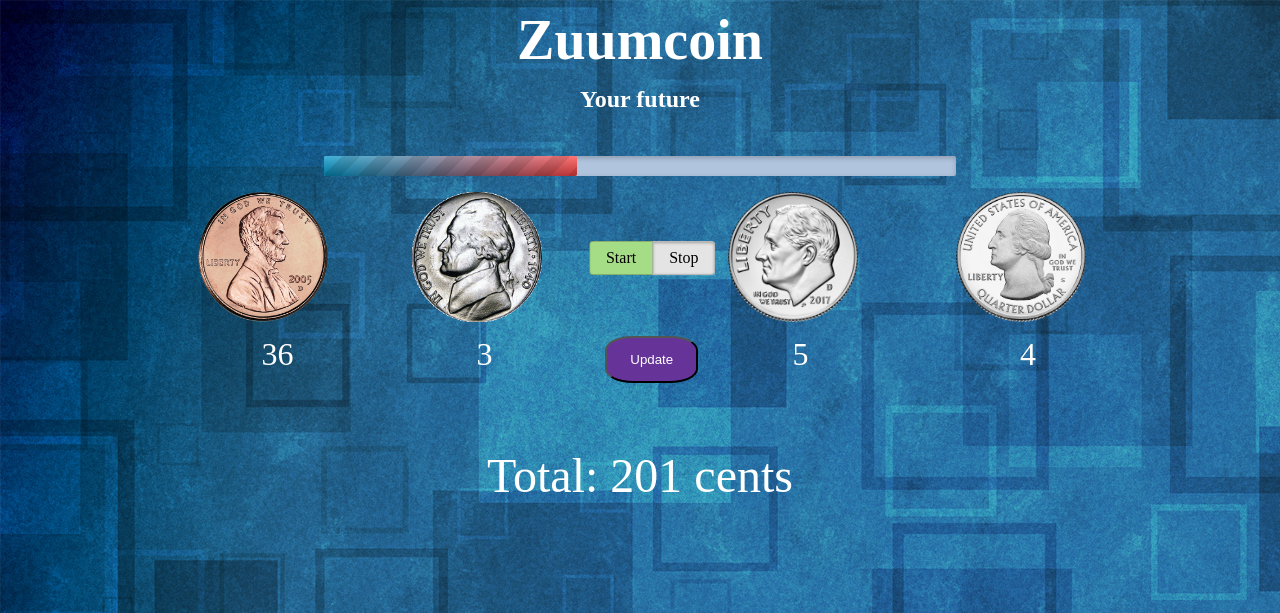
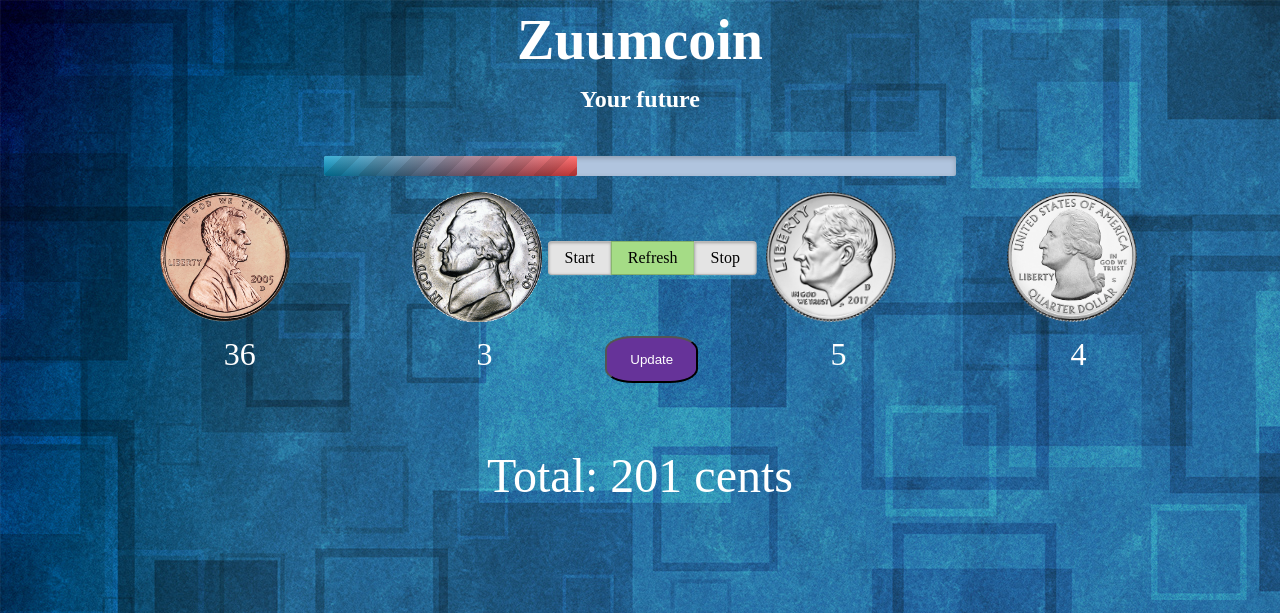
Before and after one commit to hungndo/Zuumcoin, a Django app: page /zuumcoin/ in a window 1280 px wide; the page is wider, and only the part inside the window is pictured. Shown: the top 613 px of that part. Run offline with Django 3.2, Linux system fonts and the light colour scheme; data comes from the database, SQL or seed files in the repository.

Commit message:
added refresh option andfixed the importing error

```diff
--- a/zuumcoin/control/control.py
+++ b/zuumcoin/control/control.py
@@ -1,5 +1,5 @@
-import pinoff
-import pinon
+import zuumcoin.control.pinoff
+import zuumcoin.control.pinon
 
 def turn_off():
     pinoff.turn_off()
--- a/zuumcoin/static/zuumcoin/style.css
+++ b/zuumcoin/static/zuumcoin/style.css
@@ -75,7 +75,7 @@ progress[value]::-webkit-progress-value {
 .penny{
   position: absolute;
   top: 10%;
-  left: 15%;
+  left: 12%;
 }
 .nickel{
   position: absolute;
@@ -85,12 +85,12 @@ progress[value]::-webkit-progress-value {
 .dime{
   position: absolute;
   top: 10%;
-  left: 57%;
+  left: 60%;
 }
 .quarter{
   position: absolute;
   top: 10%;
-  left: 75%;
+  left: 79%;
 }
 
 /* total */
--- a/zuumcoin/templates/zuumcoin/userInterface.html
+++ b/zuumcoin/templates/zuumcoin/userInterface.html
@@ -38,8 +38,10 @@
     <form action="{% url 'zuumcoin:switch' %}" method= "POST">
         {% csrf_token %}
         <label class="switch_option">
-            <input type="radio" name="choice" id="start" value="start" checked>
+            <input type="radio" name="choice" id="start" value="start">
             <label for="start">Start</label>
+	    <input type="radio" name="choice" id="refresh" value="refresh" checked>
+            <label for="refresh">Refresh</label>
             <input type="radio" name="choice" id="stop" value="stop">
             <label for="stop">Stop</label>
         </label>
--- a/zuumcoin/views.py
+++ b/zuumcoin/views.py
@@ -6,7 +6,7 @@ from django.shortcuts import get_object_or_404, get_list_or_404
 from django.http import HttpResponseRedirect
 from django.urls import reverse
 from .models import Coin
-from control import control
+import zuumcoin.control.control
 # Create your views here.
 
 
```
